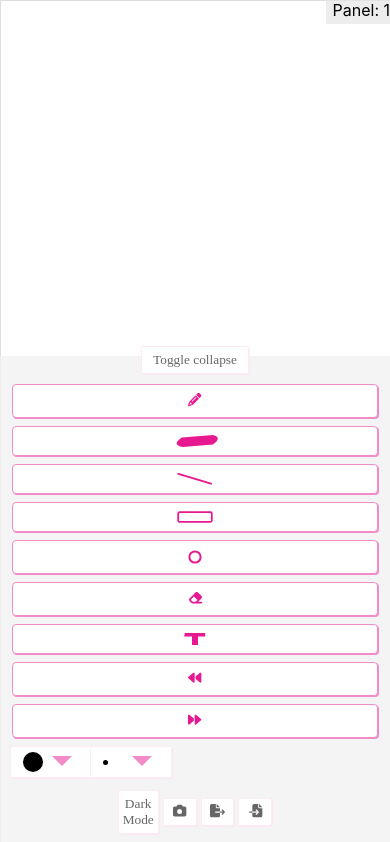
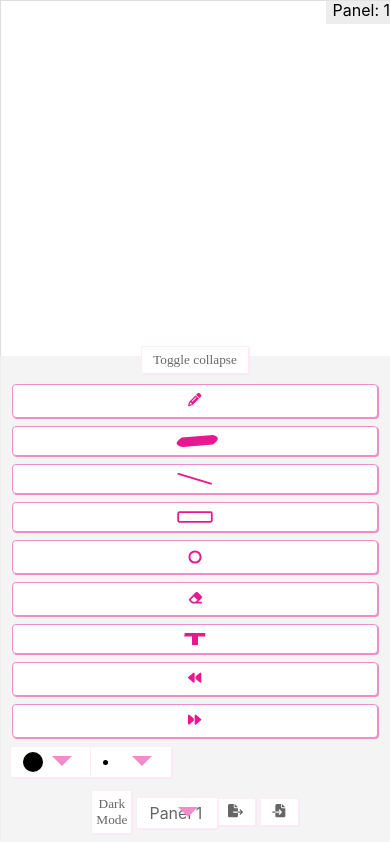
Before and after one commit to savicheema/whiteboard, a React (Create React App) app: page / in a window 390 px wide. Shown: the top 842 px of the page. Built offline with nearby package versions, Linux system fonts and the light colour scheme.

Commit message:
screen shot options done

```diff
--- a/src/components/ToolPanel.js
+++ b/src/components/ToolPanel.js
@@ -138,6 +138,18 @@ const ToolPanel = ({
     </div>
   );
 
+  const screenShotOptionComponent = ({ value }) => (
+    <div
+      style={{
+        width: "fit-content",
+        height: "20px",
+        marginLeft: "8px",
+      }}
+    >
+      {value}
+    </div>
+  );
+
   const sizeOptionComponent = ({ value }) => (
     <div
       style={{
@@ -167,9 +179,76 @@ const ToolPanel = ({
     [isDark]
   );
 
+  const screenshotOptions = useMemo(
+    () => [
+      "Panel 1",
+      "Panel 2",
+      "Panel 3",
+      "Panel 4",
+      "Page 1",
+      "Page 2",
+      "All",
+    ],
+    []
+  );
+
+  const handleScreenshotClicked = (option) => {
+    switch (option) {
+      case "Panel 1": {
+        const panel1Url = getSubsectionBlobUrl(canvasRef.current, 1);
+        window.open(panel1Url, "_blank");
+        break;
+      }
+      case "Panel 2": {
+        const panel1Url = getSubsectionBlobUrl(canvasRef.current, 2);
+        window.open(panel1Url, "_blank");
+        break;
+      }
+      case "Panel 3": {
+        const panel1Url = getSubsectionBlobUrl(canvasRef.current, 3);
+        window.open(panel1Url, "_blank");
+        break;
+      }
+      case "Panel 4": {
+        const panel1Url = getSubsectionBlobUrl(canvasRef.current, 4);
+        window.open(panel1Url, "_blank");
+        break;
+      }
+      case "Page 1": {
+        const panel1Url = getSubsectionBlobUrl(canvasRef.current, 10);
+        window.open(panel1Url, "_blank");
+        break;
+      }
+      case "Page 2": {
+        const panel1Url = getSubsectionBlobUrl(canvasRef.current, 20);
+        window.open(panel1Url, "_blank");
+        break;
+      }
+      default: {
+        const image = canvasRef.current.toDataURL();
+        const blob = b64toBlob(image.split(",")[1], "image/png");
+        const blobUrl = URL.createObjectURL(blob);
+        window.open(blobUrl, "_blank");
+      }
+    }
+  };
+
   const sizeOptions = useMemo(() => [1, 2, 4], []);
 
   const [isShow, setIsShow] = useState(true);
+
+  const SelectScreenshot = useMemo(
+    () => (
+      <UtilSelect
+        options={screenshotOptions}
+        onChange={handleScreenshotClicked}
+        setState={handleScreenshotClicked}
+        optionComponent={screenShotOptionComponent}
+        tooltip={"Color"}
+      />
+    ),
+    []
+  );
 
   return (
     <div className={["tool-panel", isMobile ? "mobile" : ""].join(" ")}>
@@ -281,29 +360,7 @@ const ToolPanel = ({
           {isMobile && isDark === "black" && "Light"}
           {isMobile && isDark === "white" && "Dark"}
         </MediumUtilButton>
-        {/* <MediumUtilButton onClick={handleLightColor}>
-          Light Mode
-        </MediumUtilButton> */}
-        <MediumUtilButton
-          onClick={() => {
-            const image = canvasRef.current.toDataURL();
-            const blob = b64toBlob(image.split(",")[1], "image/png");
-
-            const panel1Url = getSubsectionBlobUrl(canvasRef.current, 1);
-            const panel2Url = getSubsectionBlobUrl(canvasRef.current, 2);
-            const panel3Url = getSubsectionBlobUrl(canvasRef.current, 3);
-            const panel4Url = getSubsectionBlobUrl(canvasRef.current, 4);
-            const blobUrl = URL.createObjectURL(blob);
-            window.open(blobUrl, "_blank");
-            window.open(panel1Url, "_blank");
-            window.open(panel2Url, "_blank");
-            window.open(panel3Url, "_blank");
-            window.open(panel4Url, "_blank");
-          }}
-          tooltip={"Screenshot"}
-        >
-          <FontAwesomeIcon icon={faCamera} />
-        </MediumUtilButton>
+        {SelectScreenshot}
         <MediumUtilButton onClick={handleExport} tooltip={"Export"}>
           <FontAwesomeIcon icon={faFileExport} />
         </MediumUtilButton>
@@ -340,11 +397,10 @@ const getSubsectionBlobUrl = (canvas, panel = 1) => {
 
   const buffer_ctx = buffer.getContext("2d");
 
-  buffer.width = window.innerWidth;
-  buffer.height = window.innerHeight;
-
   switch (panel) {
     case 4: {
+      buffer.width = window.innerWidth;
+      buffer.height = window.innerHeight;
       buffer_ctx.drawImage(
         canvas,
         window.innerWidth,
@@ -359,6 +415,8 @@ const getSubsectionBlobUrl = (canvas, panel = 1) => {
       break;
     }
     case 3: {
+      buffer.width = window.innerWidth;
+      buffer.height = window.innerHeight;
       buffer_ctx.drawImage(
         canvas,
         window.innerWidth,
@@ -373,6 +431,8 @@ const getSubsectionBlobUrl = (canvas, panel = 1) => {
       break;
     }
     case 2: {
+      buffer.width = window.innerWidth;
+      buffer.height = window.innerHeight;
       buffer_ctx.drawImage(
         canvas,
         0,
@@ -386,8 +446,42 @@ const getSubsectionBlobUrl = (canvas, panel = 1) => {
       );
       break;
     }
+    case 10: {
+      buffer.width = window.innerWidth;
+      buffer.height = window.innerHeight * 2;
+      buffer_ctx.drawImage(
+        canvas,
+        0,
+        0,
+        window.innerWidth,
+        window.innerHeight * 2,
+        0,
+        0,
+        window.innerWidth,
+        window.innerHeight * 2
+      );
+      break;
+    }
+    case 20: {
+      buffer.width = window.innerWidth;
+      buffer.height = window.innerHeight * 2;
+      buffer_ctx.drawImage(
+        canvas,
+        window.innerWidth,
+        0,
+        window.innerWidth,
+        window.innerHeight * 2,
+        0,
+        0,
+        window.innerWidth,
+        window.innerHeight * 2
+      );
+      break;
+    }
     case 1:
     default: {
+      buffer.width = window.innerWidth;
+      buffer.height = window.innerHeight;
       buffer_ctx.drawImage(
         canvas,
         0,
--- a/src/util-components/UtilSelect.js
+++ b/src/util-components/UtilSelect.js
@@ -1,5 +1,6 @@
 import React from "react";
 import "./util-select.css";
+import { makeThrottle } from "../utils";
 
 const UtilSelectOptions = ({
   options,
@@ -99,6 +100,12 @@ const UtilSelectOptions = ({
   );
 };
 
+const throttle = makeThrottle(6);
+const optionChangedThrottled = throttle((setState, visibleOptions) => {
+  // console.log("THROTTLED", setState, visibleOptions);
+  setState && setState(visibleOptions);
+}, 400);
+
 const UtilSelect = ({
   size,
   type,
@@ -115,7 +122,7 @@ const UtilSelect = ({
   );
 
   React.useEffect(() => {
-    setState(visibleOptions);
+    optionChangedThrottled(setState, visibleOptions);
   }, [visibleOptions, setState]);
 
   return (
--- a/src/utils/index.js
+++ b/src/utils/index.js
@@ -72,3 +72,28 @@ export function debounce(func, delay) {
     }, delay);
   };
 }
+
+export const makeThrottle = (ignoreCount) => {
+  let count = 0;
+
+  // console.log("MAKING");
+  return (fn, ms) => {
+    let locked = true;
+    // console.log("THROTTLING", count);
+
+    return function () {
+      locked = count < ignoreCount ? true : false;
+      count++;
+      // console.log("EXECUTING", count);
+      if (!locked) {
+        locked = true;
+        fn.apply(this, arguments);
+
+        setTimeout(() => {
+          // fn.apply(this, arguments);
+          locked = false;
+        }, ms);
+      }
+    };
+  };
+};
```
